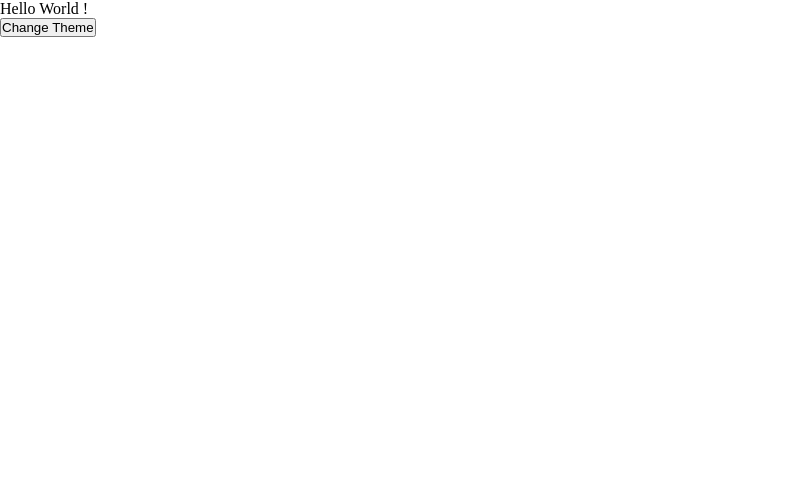
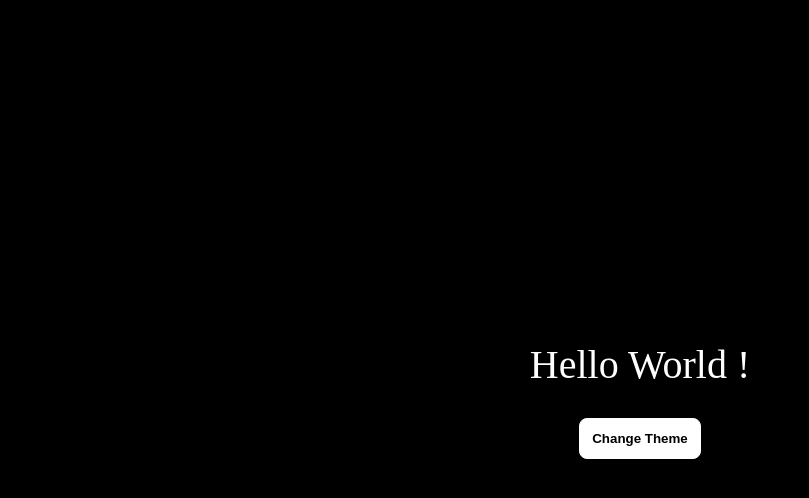
Before and after one commit to dsjramesh7/react_small_projects, a React (Vite) app: page / in a window 1280 px wide. Shown: the top 498 px of the page, without its empty margins (0-809 px from the left). Built offline with nearby package versions, Linux system fonts and the light colour scheme.

Commit message:
practice

```diff
--- a/src/components/light-dark-mode/Ldmode.jsx
+++ b/src/components/light-dark-mode/Ldmode.jsx
@@ -1,11 +1,20 @@
 import React from "react";
+import useLocalStorage from "./useLocalStorage";
+import "./theme.css";
 
 const Ldmode = () => {
+  const [theme, setTheme] = useLocalStorage("theme", "dark");
+
+  const handleToggleTheme = () => {
+    setTheme(theme === "light" ? "dark" : "light");
+  };
+
+  console.log(theme);
   return (
-    <div className="light-dark-mode">
+    <div className="light-dark-mode" data-theme={theme}>
       <div className="container">
         <p>Hello World !</p>
-        <button>Change Theme</button>
+        <button onClick={handleToggleTheme}>Change Theme</button>
       </div>
     </div>
   );
--- /dev/null
+++ b/src/components/light-dark-mode/theme.css
@@ -0,0 +1,46 @@
+:root {
+  --background: #ffffff;
+  --text-primary: #000;
+  --button-bg: #000;
+  --button-text: #ffffff;
+}
+
+[data-theme="dark"] {
+  --background: #000000;
+  --text-primary: #fff;
+  --button-bg: #fff;
+  --button-text: #000;
+}
+.light-dark-mode {
+  background-color: var(--background);
+  height: 100vh;
+  display: flex;
+  flex-direction: column;
+  justify-content: center;
+  font-size: 20px;
+  transition: all 0.5s;
+}
+
+.light-dark-mode .container {
+  display: flex;
+  justify-content: center;
+  align-items: center;
+  flex-direction: column;
+  gap: 30px;
+}
+
+.light-dark-mode .container p {
+  color: var(--text-primary);
+  font-size: 40px;
+  margin: 0px;
+}
+
+.light-dark-mode .container button {
+  background-color: var(--button-bg);
+  border: 1px solid var(--button-bg);
+  color: var(--button-text);
+  padding: 12px;
+  border-radius: 8px;
+  font-weight: 600;
+  cursor: pointer;
+}
--- a/src/components/light-dark-mode/useLocalStorage.jsx
+++ b/src/components/light-dark-mode/useLocalStorage.jsx
@@ -1,5 +1,24 @@
+import { useEffect, useState } from "react";
 
+export default function useLocalStorage(key, defaultValue) {
+  const [value, setValue] = useState(() => {
+    let currentValue;
 
-export default function useLocalStorage(key,defaultValue){
+    try {
+      currentValue = JSON.parse(
+        localStorage.getItem(key) || String(defaultValue)
+      );
+    } catch (error) {
+      console.log(error);
+      currentValue = defaultValue;
+    }
 
+    return currentValue;
+  });
+
+  useEffect(() => {
+    localStorage.setItem(key, JSON.stringify(value));
+  }, [key, value]);
+
+  return [value, setValue];
 }
```
